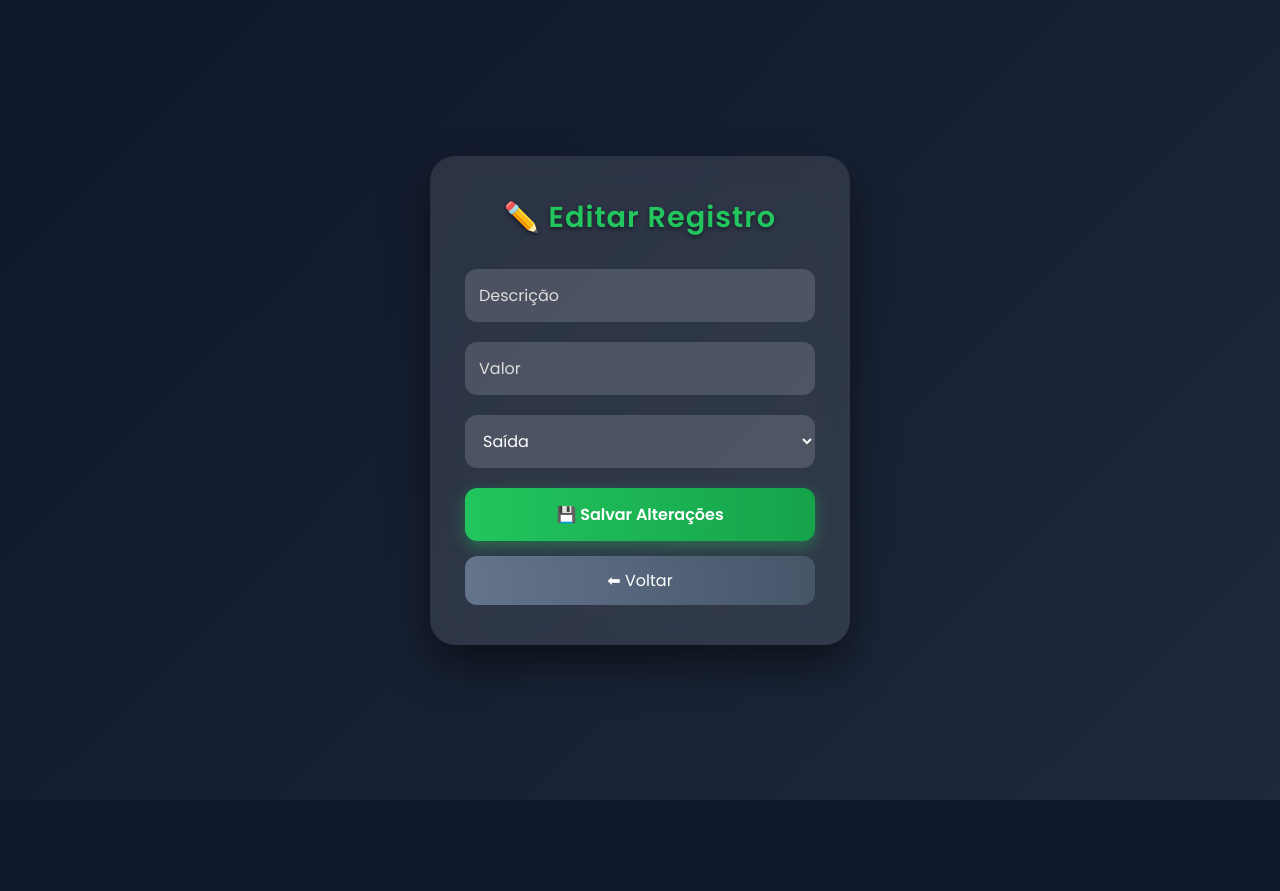
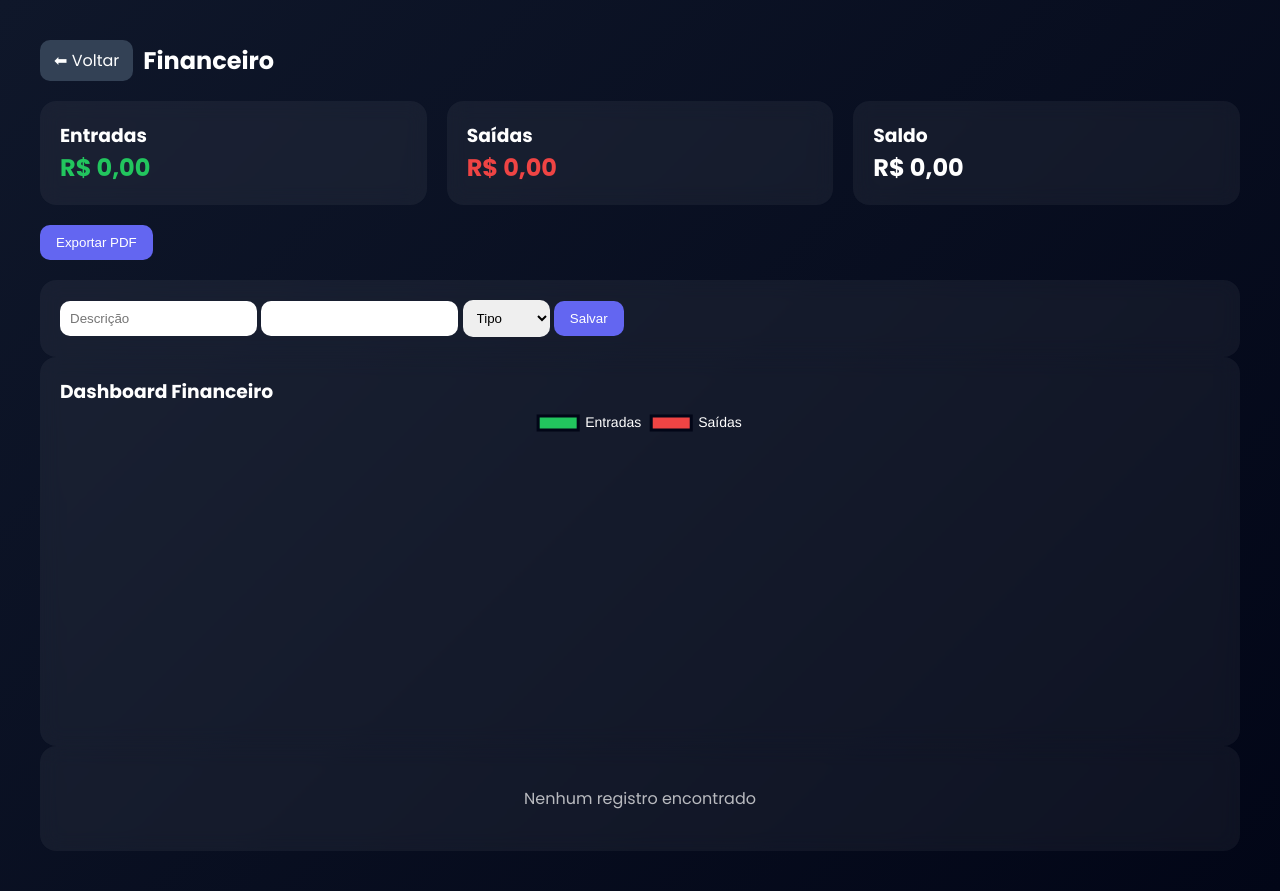
Before and after one commit to luiz2938310-pixel/marinalaiabeautyclinic.com.br, a Flask app: template agenda_marina_pro/templates/editar_financeiro.html in a window 1280 px wide. Before the commit the page ends 800 px from the top, so only its background shows below. Run offline with Flask 3, Linux system fonts and the light colour scheme; the template is opened without the code that fills it, so the values that code supplies are empty; some libraries are stand-ins or nearby versions.

Commit message:
editar_financeiro.html

```diff
--- a/agenda_marina_pro/templates/editar_financeiro.html
+++ b/agenda_marina_pro/templates/editar_financeiro.html
@@ -2,134 +2,282 @@
 <html lang="pt-br">
 <head>
     <meta charset="UTF-8">
-    <title>Editar Registro - Financeiro PRO</title>
-    <link href="https://fonts.googleapis.com/css2?family=Poppins:wght@300;400;600&display=swap" rel="stylesheet">
+    <title>Financeiro PRO</title>
+
+    <link href="https://fonts.googleapis.com/css2?family=Poppins:wght@300;400;600;700&display=swap" rel="stylesheet">
+
+    <script src="https://cdn.jsdelivr.net/npm/chart.js"></script>
+    <script src="https://cdnjs.cloudflare.com/ajax/libs/jspdf/2.5.1/jspdf.umd.min.js"></script>
+
     <style>
-        /* RESET E BASE */
-        * {
-            margin: 0;
-            padding: 0;
-            box-sizing: border-box;
+        * { margin:0; padding:0; box-sizing:border-box; }
+
+        body {
             font-family: 'Poppins', sans-serif;
+            background: linear-gradient(135deg,#0f172a,#020617);
+            color:#fff;
         }
 
-        body {
-            min-height: 100vh;
-            display: flex;
-            justify-content: center;
-            align-items: center;
-            background: linear-gradient(135deg,#0f172a,#1e293b);
+        .content {
+            padding:40px;
+            max-width:1300px;
+            margin:auto;
         }
 
-        /* CONTAINER GLASS */
-        .container {
-            background: rgba(255,255,255,0.1);
-            backdrop-filter: blur(15px);
-            padding: 40px 35px;
-            border-radius: 25px;
-            width: 420px;
-            box-shadow: 0 20px 40px rgba(0,0,0,0.5);
-            color: #fff;
-            transition: transform 0.3s ease, box-shadow 0.3s ease;
+        .topo {
+            display:flex;
+            justify-content:space-between;
+            align-items:center;
+            margin-bottom:20px;
+            flex-wrap:wrap;
+            gap:10px;
         }
 
-            .container:hover {
-                transform: translateY(-5px);
-                box-shadow: 0 25px 50px rgba(0,0,0,0.6);
+        .topo-left {
+            display:flex;
+            align-items:center;
+            gap:10px;
         }
 
-        /* TITULO */
-        h2 {
-            text-align: center;
-            font-weight: 600;
-            font-size: 1.8rem;
-            margin-bottom: 30px;
-            letter-spacing: 1px;
-            color: #22c55e;
-            text-shadow: 0 2px 4px rgba(0,0,0,0.5);
+        .topo a {
+            background:#334155;
+            padding:8px 14px;
+            border-radius:10px;
+            text-decoration:none;
+            color:white;
+            transition:.3s;
         }
 
-        /* INPUTS */
-        input, select {
-            width: 100%;
-            padding: 14px;
-            margin-bottom: 20px;
-            border-radius: 12px;
-            border: none;
-            outline: none;
-            background: rgba(255,255,255,0.15);
-            color: white;
-            font-size: 1rem;
-            transition: background 0.3s ease, transform 0.2s ease;
+        .topo a:hover {
+            background:#475569;
         }
 
-            input::placeholder {
-                color: #ddd;
+        .grid {
+            display:grid;
+            grid-template-columns: repeat(auto-fit,minmax(240px,1fr));
+            gap:20px;
+            margin:20px 0;
         }
 
-            input:focus, select:focus {
-                background: rgba(255,255,255,0.25);
-                transform: scale(1.02);
+        .card {
+            background: rgba(255,255,255,0.05);
+            backdrop-filter: blur(10px);
+            padding:20px;
+            border-radius:16px;
         }
 
-        /* BOTÕES */
-        .btn {
-            width: 100%;
-            padding: 14px;
-            border-radius: 12px;
-            border: none;
-            font-weight: 600;
-            font-size: 1rem;
-            cursor: pointer;
-            transition: 0.3s ease;
+        .valor-entrada { color:#22c55e; }
+        .valor-saida { color:#ef4444; }
+
+        table {
+            width:100%;
+            border-collapse:collapse;
         }
 
-        .btn-save {
-            background: linear-gradient(90deg, #22c55e, #16a34a);
-            color: white;
-            box-shadow: 0 5px 15px rgba(34,197,94,0.4);
+        th, td {
+            padding:12px;
+            text-align:center;
         }
 
-            .btn-save:hover {
-                background: linear-gradient(90deg, #16a34a, #22c55e);
-                transform: translateY(-2px);
-                box-shadow: 0 10px 20px rgba(34,197,94,0.6);
+        tr:hover {
+            background: rgba(255,255,255,0.05);
         }
 
-        .btn-back {
-            margin-top: 15px;
-            display: block;
-            text-align: center;
-            text-decoration: none;
-            background: linear-gradient(90deg, #64748b, #475569);
-            color: white;
-            padding: 12px;
-            border-radius: 12px;
-            transition: 0.3s ease;
+        .btn {
+            padding:6px 12px;
+            border-radius:8px;
+            color:white;
+            text-decoration:none;
         }
 
-            .btn-back:hover {
-                background: linear-gradient(90deg, #475569, #64748b);
-                transform: translateY(-2px);
+        button {
+            padding:10px 16px;
+            border:none;
+            border-radius:10px;
+            background:#6366f1;
+            color:white;
+            cursor:pointer;
+            transition:.3s;
+        }
+
+        button:hover {
+            transform:translateY(-2px);
+        }
+
+        input, select {
+            padding:10px;
+            border-radius:10px;
+            border:none;
+            outline:none;
+        }
+
+        /* GRÁFICO */
+        .grafico-box {
+            position:relative;
+            width:100%;
+            max-width:420px;
+            height:320px;
+            margin:auto;
+        }
+
+        canvas {
+            width:100% !important;
+            height:100% !important;
+        }
+
+        .vazio {
+            text-align:center;
+            opacity:.7;
+            padding:20px;
         }
     </style>
 </head>
+
 <body>
-    <div class="container">
-        <h2>✏️ Editar Registro</h2>
+
+<div class="content">
+
+    <div class="topo">
+        <div class="topo-left">
+            <a href="{{ url_for('dashboard') }}" onclick="window.location.replace(this.href); return false;">
+                ⬅ Voltar
+            </a>
+            <h2>Financeiro</h2>
+        </div>
+    </div>
+
+    <div class="grid">
+        <div class="card">
+            <h3>Entradas</h3>
+            <h2 class="valor-entrada" id="entradaTotal">R$ 0,00</h2>
+        </div>
+
+        <div class="card">
+            <h3>Saídas</h3>
+            <h2 class="valor-saida" id="saidaTotal">R$ 0,00</h2>
+        </div>
+
+        <div class="card">
+            <h3>Saldo</h3>
+            <h2 id="saldoTotal">R$ 0,00</h2>
+        </div>
+    </div>
+
+    <button onclick="gerarPDF()">Exportar PDF</button>
+
+    <div class="card" style="margin-top:20px;">
         <form method="POST">
-            <input type="text" name="descricao" value="{{ r.descricao }}" placeholder="Descrição" required>
-            <input type="number" step="0.01" name="valor" value="{{ r.valor }}" placeholder="Valor" required>
+            <input name="descricao" placeholder="Descrição" required>
+            <input name="valor" type="number" step="0.01" required>
+            <select name="tipo" required>
+                <option value="">Tipo</option>
+                <option value="Entrada">Entrada</option>
+                <option value="Saida">Saída</option>
+            </select>
+            <button>Salvar</button>
+        </form>
+    </div>
 
-            <select name="tipo" required>
-                <option value="Entrada" selected="{{ 'selected' if r.tipo == 'Entrada' else '' }}">Entrada</option>
-                <option value="Saida" selected="{{ 'selected' if r.tipo == 'Saida' else '' }}">Saída</option>
-            </select>
+    <!-- GRÁFICO -->
+    <div class="card">
+        <h3>Dashboard Financeiro</h3>
+        <div class="grafico-box">
+            <canvas id="grafico"></canvas>
+        </div>
+    </div>
 
-            <button type="submit" class="btn btn-save">💾 Salvar Alterações</button>
-        </form>
+    <!-- TABELA -->
+    <div class="card">
+        {% if registros|length == 0 %}
+            <div class="vazio">Nenhum registro encontrado</div>
+        {% else %}
+        <table>
+            <tr>
+                <th>Descrição</th>
+                <th>Valor</th>
+                <th>Tipo</th>
+                <th>Data</th>
+            </tr>
 
-        <a href="/admin/financeiro" class="btn-back">⬅ Voltar</a>
+            {% for r in registros %}
+            <tr>
+                <td>{{ r.descricao }}</td>
+                <td>R$ {{ "%.2f"|format(r.valor) }}</td>
+                <td>{{ r.tipo }}</td>
+                <td>{{ r.data.strftime('%d/%m/%Y') }}</td>
+            </tr>
+            {% endfor %}
+        </table>
+        {% endif %}
     </div>
+
+</div>
+
+<script>
+let entradas = 0;
+let saidas = 0;
+
+{% if registros %}
+    {% for r in registros %}
+        {% if r.tipo == "Entrada" %}
+            entradas += {{ r.valor }};
+        {% else %}
+            saidas += {{ r.valor }};
+        {% endif %}
+    {% endfor %}
+{% endif %}
+
+let saldo = entradas - saidas;
+
+// FORMATAÇÃO BR
+function formatar(valor){
+    return valor.toLocaleString('pt-BR', {style:'currency', currency:'BRL'});
+}
+
+document.getElementById("entradaTotal").innerText = formatar(entradas);
+document.getElementById("saidaTotal").innerText = formatar(saidas);
+document.getElementById("saldoTotal").innerText = formatar(saldo);
+
+// GRÁFICO
+new Chart(document.getElementById('grafico'), {
+    type: 'doughnut',
+    data: {
+        labels: ['Entradas', 'Saídas'],
+        datasets: [{
+            data: [entradas, saidas],
+            backgroundColor: ['#22c55e','#ef4444'],
+            borderColor:'#020617',
+            borderWidth:3,
+            hoverOffset:15
+        }]
+    },
+    options: {
+        responsive:true,
+        maintainAspectRatio:false,
+        plugins:{
+            legend:{
+                labels:{ color:'#fff', font:{ size:14 } }
+            }
+        },
+        animation:{
+            animateScale:true
+        }
+    }
+});
+
+// PDF
+function gerarPDF(){
+    const { jsPDF } = window.jspdf;
+    const doc = new jsPDF();
+
+    doc.text("Relatório Financeiro",20,20);
+    doc.text("Entradas: "+formatar(entradas),20,40);
+    doc.text("Saídas: "+formatar(saidas),20,50);
+    doc.text("Saldo: "+formatar(saldo),20,60);
+
+    doc.save("financeiro.pdf");
+}
+</script>
+
 </body>
 </html>
```
Lines whose indentation alone changed are shown as unchanged.
